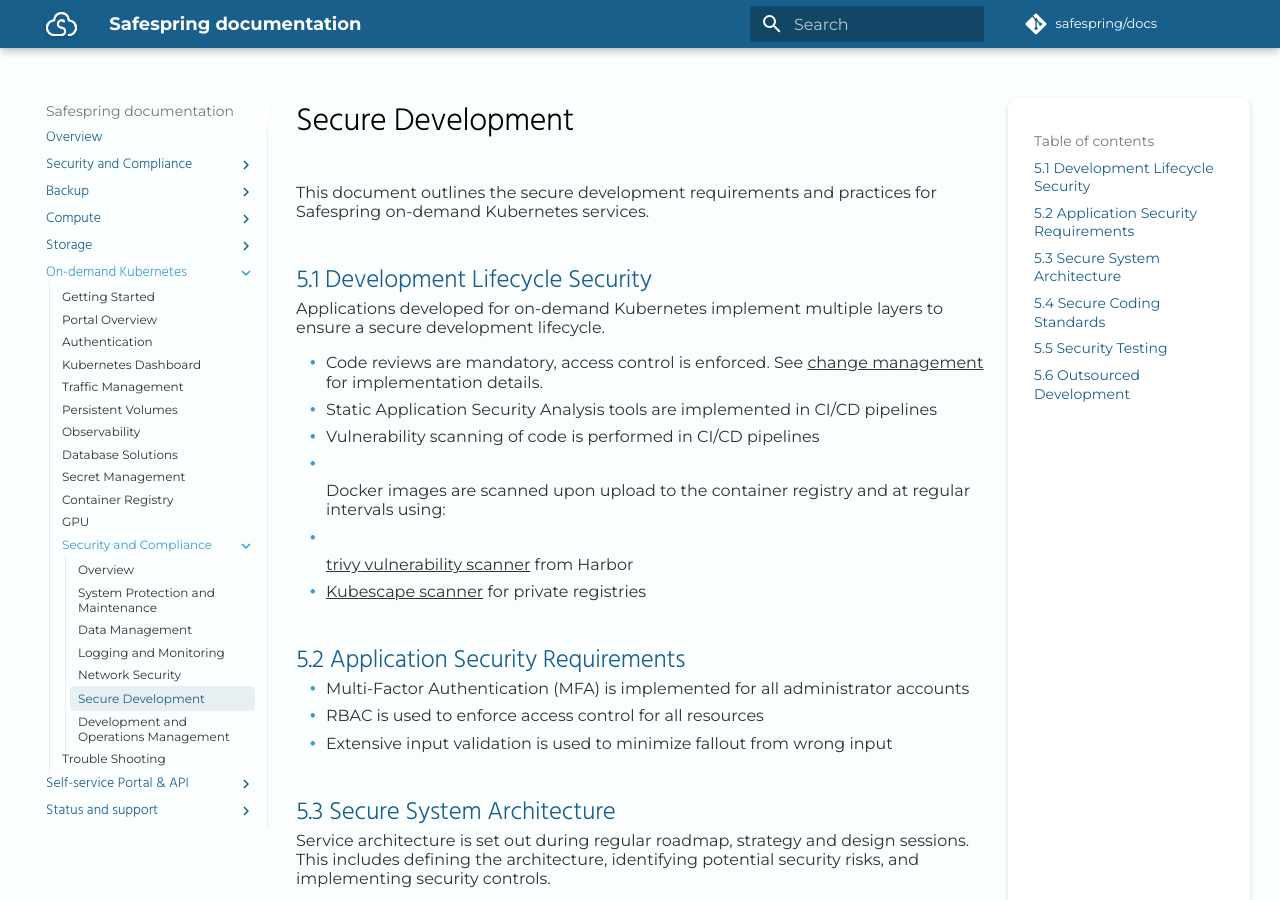
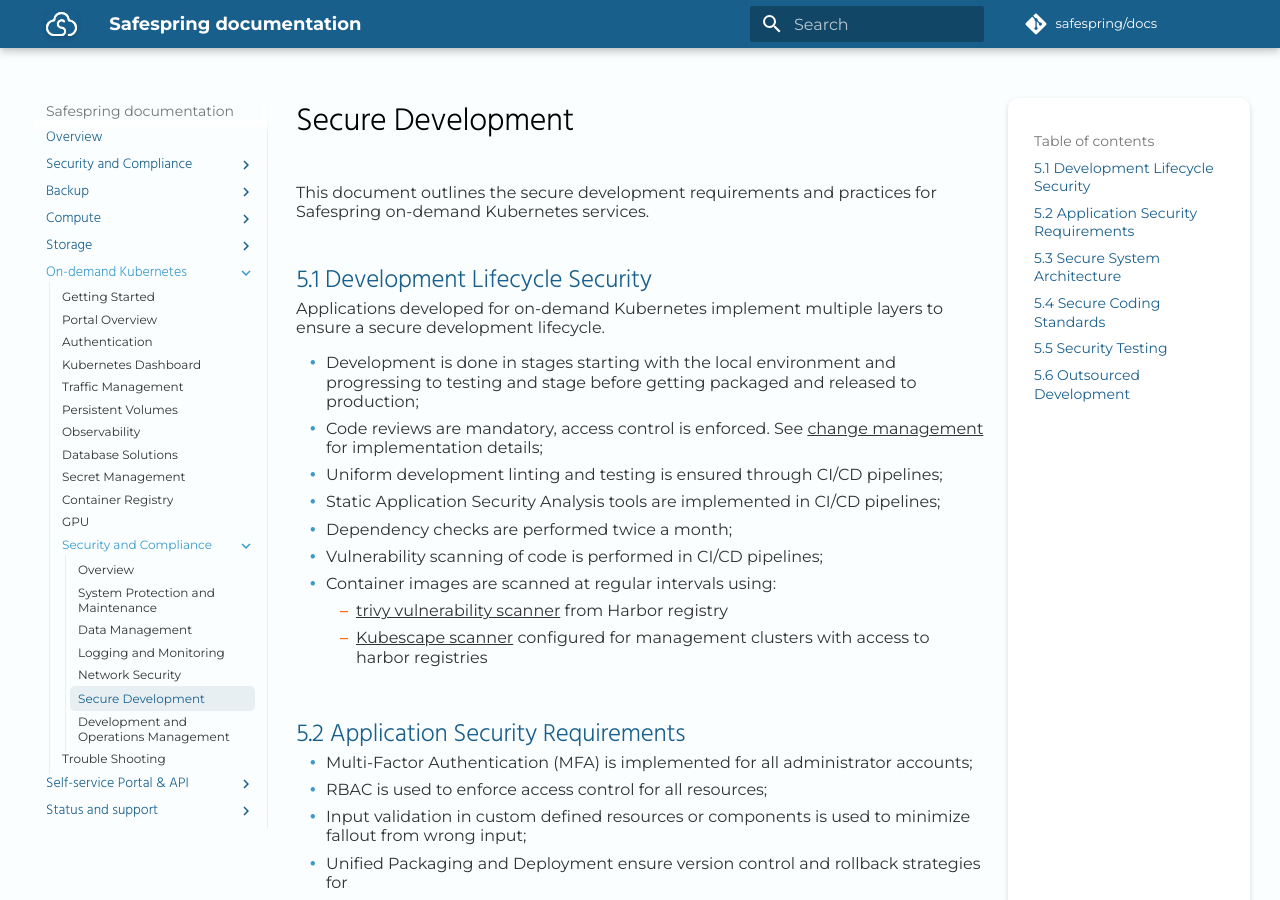
Before and after one commit to safespring/docs, an MkDocs documentation site: the page built from content/kubernetes/security-compliance/secure-development.md, in a window 1280 px wide and 900 px high. Built offline with MkDocs 1.6.1 and Material for MkDocs 9.7.7, drawn with Linux system fonts in a browser that asks for light colours; some web fonts are replaced; a script that is not in the unit is left out; comment, search, counter and statistics services are not loaded; some of the changed text lies outside the part shown.

Commit message:
[docs][k8s] secure development update

```diff
--- a/content/kubernetes/security-compliance/secure-development.md
+++ b/content/kubernetes/security-compliance/secure-development.md
@@ -6,25 +6,28 @@
 
 Applications developed for on-demand Kubernetes implement multiple layers to ensure a secure development lifecycle.
 
-* Code reviews are mandatory, access control is enforced. See [change management](development-operations-management.md#62-change-management) for implementation details.
-* Static Application Security Analysis tools are implemented in CI/CD pipelines
-* Vulnerability scanning of code is performed in CI/CD pipelines
-* Docker images are scanned upon upload to the container registry and at regular intervals using:
-
-  * [trivy vulnerability scanner](https://goharbor.io/docs/2.13.0/administration/vulnerability-scanning/) from Harbor
-  * [Kubescape scanner](https://kubescape.io/docs/operator/vulnerabilities/#scanning-images-pulled-from-private-registries) for private registries
+* Development is done in stages starting with the local environment and progressing to testing and stage before getting packaged and released to production;
+* Code reviews are mandatory, access control is enforced. See [change management](development-operations-management.md#62-change-management) for implementation details;
+* Uniform development linting and testing is ensured through CI/CD pipelines;
+* Static Application Security Analysis tools are implemented in CI/CD pipelines;
+* Dependency checks are performed twice a month;
+* Vulnerability scanning of code is performed in CI/CD pipelines;
+* Container images are scanned at regular intervals using:
+    - [trivy vulnerability scanner](https://goharbor.io/docs/2.13.0/administration/vulnerability-scanning/) from Harbor registry
+    - [Kubescape scanner](https://kubescape.io/docs/operator/vulnerabilities/#scanning-images-pulled-from-private-registries) configured for management clusters with access to harbor registries
 
 ## 5.2 Application Security Requirements
 
-* Multi-Factor Authentication (MFA) is implemented for all administrator accounts
-* RBAC is used to enforce access control for all resources
-* Extensive input validation is used to minimize fallout from wrong input
+* Multi-Factor Authentication (MFA) is implemented for all administrator accounts;
+* RBAC is used to enforce access control for all resources;
+* Input validation in custom defined resources or components is used to minimize fallout from wrong input;
+* Unified Packaging and Deployment ensure version control and rollback strategies for
 
 ## 5.3 Secure System Architecture
 
-Service architecture is set out during regular roadmap, strategy and design sessions. This includes defining the architecture, identifying potential security risks, and implementing security controls.
+Service architecture is set out during regular roadmap, strategy and design sessions as well as regular planning. This includes defining the architecture, identifying potential security risks, and implementing security controls.
 
-ADRs are used to document decisions and show rationale for design choices. ADRs are documented in the team repository, they are tracked in version control.
+ADRs (Architectural Decision Records) are used to document decisions and show rationale for design choices. ADRs are documented in the team repository, and are tracked in version control.
 
 A default ADR template is used that includes mandatory sections for security controls and threat modeling.
 Existing ADRs are reviewed regularly and updated as needed.
```
